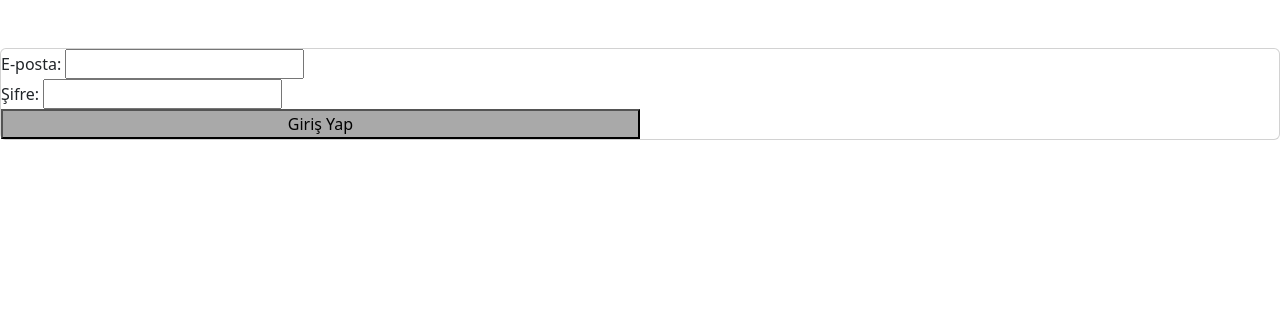
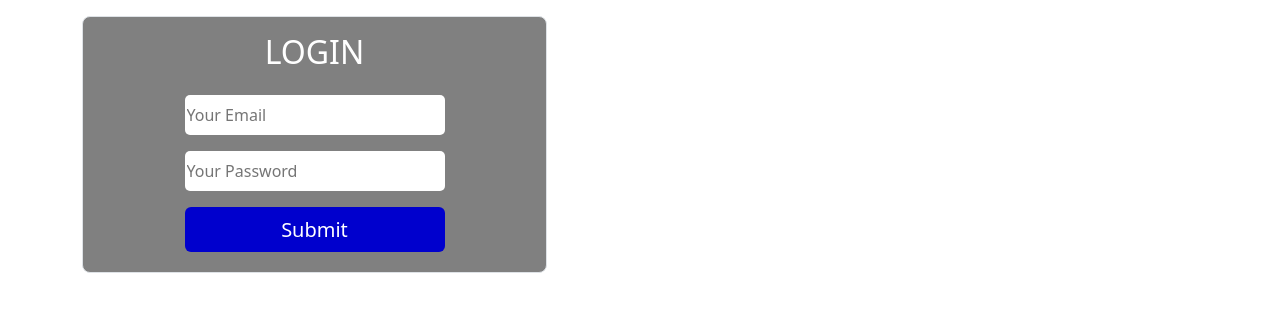
Before and after one commit to AdilTehranli/Frontend-validation, a plain HTML site: page index.html in a window 1280 px wide. Drawn offline with nearby package versions, Linux system fonts and the light colour scheme.

Commit message:
Updated'

```diff
--- a/assets/script.js
+++ b/assets/script.js
@@ -7,10 +7,6 @@ let email='admin@gmail.com'
     let emailv = document.getElementById('emai').value;
     let passv = document.getElementById('passw').value;
 
-    (email==emailv && pass==passv )?
-        alert('correct'):
-
-        alert('uncorrect')
-
+    (email==emailv && pass==passv ) ? alert('correct') : alert('uncorrect')
 
 }
--- a/index.html
+++ b/index.html
@@ -1,41 +1,69 @@
 <!DOCTYPE html>
 <html lang="en">
+
 <head>
     <meta charset="UTF-8">
     <meta http-equiv="X-UA-Compatible" content="IE=edge">
     <meta name="viewport" content="width=device-width, initial-scale=1.0">
-    <link href="https://cdn.jsdelivr.net/npm/bootstrap@5.3.0/dist/css/bootstrap.min.css" rel="stylesheet" integrity="sha384-9ndCyUaIbzAi2FUVXJi0CjmCapSmO7SnpJef0486qhLnuZ2cdeRhO02iuK6FUUVM" crossorigin="anonymous">
+    <link href="https://cdn.jsdelivr.net/npm/bootstrap@5.3.0/dist/css/bootstrap.min.css" rel="stylesheet"
+        integrity="sha384-9ndCyUaIbzAi2FUVXJi0CjmCapSmO7SnpJef0486qhLnuZ2cdeRhO02iuK6FUUVM" crossorigin="anonymous">
 
     <title>Document</title>
     <style>
-        .email{
-            width: 50%;
-            display: flex;
+        .login{
+            justify-content: center;
         }
-        .password{
-            width: 50%;
+        .border{
+            background-color:gray;
+            border-radius: 8px;
+            text-align: center;
+            justify-content: center;
         }
-        button{
-            background-color:darkgrey;
-            width: 50%;
-            border-color:black;
+        .border h2{
+            color: white;
+        }
+        .input_email input{
+            width: 260px;
+            border-radius: 5px;
+            height: 40px;
+            border: none;
+        }
+        .input_pass input{
+            width: 260px;
+            border-radius: 5px;
+            border: none;
+            height: 40px;
+        }
+        .button button{
+            width: 260px;
+            background-color:mediumblue;
+            border: none;
+            border-radius: 6px;
+            height: 45px;
+            margin-bottom: 20px;
+            color: white;
+            font-size: 20px;
         }
     </style>
 
 </head>
+
 <body>
-    <div class="card d-flex mt-5">
-
-       <form id="loginForm">
-  <label for="email">E-posta:</label>
-  <input type="email" id="emai" name="email">
-  <br>
-  <label for="pass">Şifre:</label>
-  <input type="password" id="passw" name="password">
-  <br>
-  <button id="button" onclick="login()" type="submit">Giriş Yap</button>
-</form>
-
+    <div class="container">
+        <div class="login col-5 text-center ">
+            <div class="border mt-3">
+                <h2 class="pt-3">LOGIN</h2>
+                <div class="input_email pt-3" >
+                    <input type="email" id="emai" placeholder="Your Email">
+                </div>
+                <div class="input_pass pt-3">
+                    <input type="password" id="passw" placeholder="Your Password">
+                </div>
+                <div class="button mt-3" onclick="login()">
+                    <button>Submit</button>
+                </div>
+            </div>
+        </div>
     </div>
     <script src="./assets/script.js"></script>
 </body>
```
